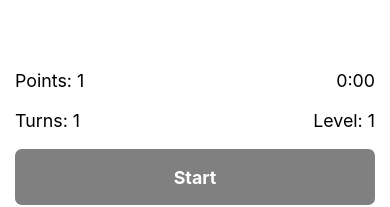
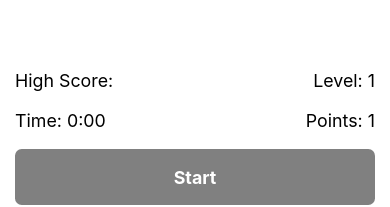
Before and after one commit to Rileyp33/reflex-test, a React Native app: screen / in a window 390 px wide. Shown: the part 624-831 px from the top of the page. Built offline with nearby package versions, Linux system fonts and the light colour scheme.

Commit message:
Adds Async Storage to track high score

```diff
--- a/App.js
+++ b/App.js
@@ -1,6 +1,7 @@
 import React, { Component } from 'react'
-import { View, TouchableOpacity, SafeAreaView, Text, Dimensions, Alert, TouchableWithoutFeedback } from 'react-native'
+import { View, TouchableOpacity, SafeAreaView, Text, Dimensions, Alert } from 'react-native'
 import { ScaledSheet } from 'react-native-size-matters'
+import AsyncStorage from '@react-native-community/async-storage';
 
 import { times, formatTimerText } from './src/helpers'
 
@@ -32,26 +33,44 @@ class App extends Component {
       activeColor: false,
       t1: 1000,
       activeSquare: null,
-      t2: 2000
+      t2: 2000,
+      highScore: null
     }
   }
 
-  componentDidUpdate() {
+  componentDidMount = async () => {
+    const highScore = await AsyncStorage.getItem('highScore')
+    this.setState({ highScore: highScore ? parseInt(highScore) : '' })
+  }
+
+  componentDidUpdate = async () => {
     const { gameActive, points } = this.state
     if (gameActive && points < 1) {
       this.clearAllTimers()
-      Alert.alert(
-        'Game Over',
-        this.getGameResult(),
-        [{ text: 'OK', onPress: () => this.setState(INITIAL_STATE) }],
-        { cancelable: false }
-      )
+      const gameResult = await this.getGameResult()
+      if (gameResult) {
+        Alert.alert(
+          'Game Over',
+          gameResult,
+          [{ text: 'OK', onPress: () => this.setState(INITIAL_STATE) }],
+          { cancelable: false }
+        )
+      }
     }
   }
 
-  getGameResult = () => {
-    const { time, level } = this.state
-    return `You reached level ${level} with a time of ${formatTimerText(time)}.`
+  getGameResult = async () => {
+    const { time, level, highScore } = this.state
+    let newHighScore
+    if (!highScore || time > highScore) {
+      newHighScore = time
+      const timeString = time.toString()
+      await AsyncStorage.setItem('highScore', timeString)
+      this.setState({ highScore: newHighScore })
+    }
+    let gameResult = `You reached level ${level} with a time of ${formatTimerText(time)}.`
+    if (newHighScore) gameResult += `\nNew high score!`
+    return gameResult
   }
 
   clearAllTimers = () => {
@@ -155,7 +174,7 @@ class App extends Component {
   }
 
   render() {
-    const { points, time, gameActive } = this.state
+    const { points, time, gameActive, highScore, level } = this.state
     return (
       <SafeAreaView style={styles.container}>
         <Text style={styles.header}>The Reflex Game</Text>
@@ -170,12 +189,12 @@ class App extends Component {
               disabled={!gameActive}
             />
             <View style={styles.gameDataContainer}>
-              <Text style={styles.gameDataText}>{`Points: ${points}`}</Text>
-              <Text style={styles.gameDataText}>{formatTimerText(time)}</Text>
+              <Text style={styles.gameDataText}>{`High Score: ${highScore ? formatTimerText(highScore) : ''}`}</Text>
+              <Text style={styles.gameDataText}>{`Level: ${level}`}</Text>
             </View>
             <View style={styles.gameDataContainer}>
-              <Text style={styles.gameDataText}>{`Turns: ${this.state.turns}`}</Text>
-              <Text style={styles.gameDataText}>{`Level: ${this.state.level}`}</Text>
+              <Text style={styles.gameDataText}>{`Time: ${formatTimerText(time)}`}</Text>
+              <Text style={styles.gameDataText}>{`Points: ${points}`}</Text>
             </View>
             <TouchableOpacity
               onPress={gameActive ? this.pauseTimer : this.startTimer}
--- a/package.json
+++ b/package.json
@@ -10,6 +10,7 @@
     "lint": "eslint ."
   },
   "dependencies": {
+    "@react-native-community/async-storage": "^1.12.0",
     "moment": "^2.29.0",
     "react": "16.13.1",
     "react-native": "0.63.3",
```
Also changed, not shown: 2 other files (tests, documents, lock files or other folders).
